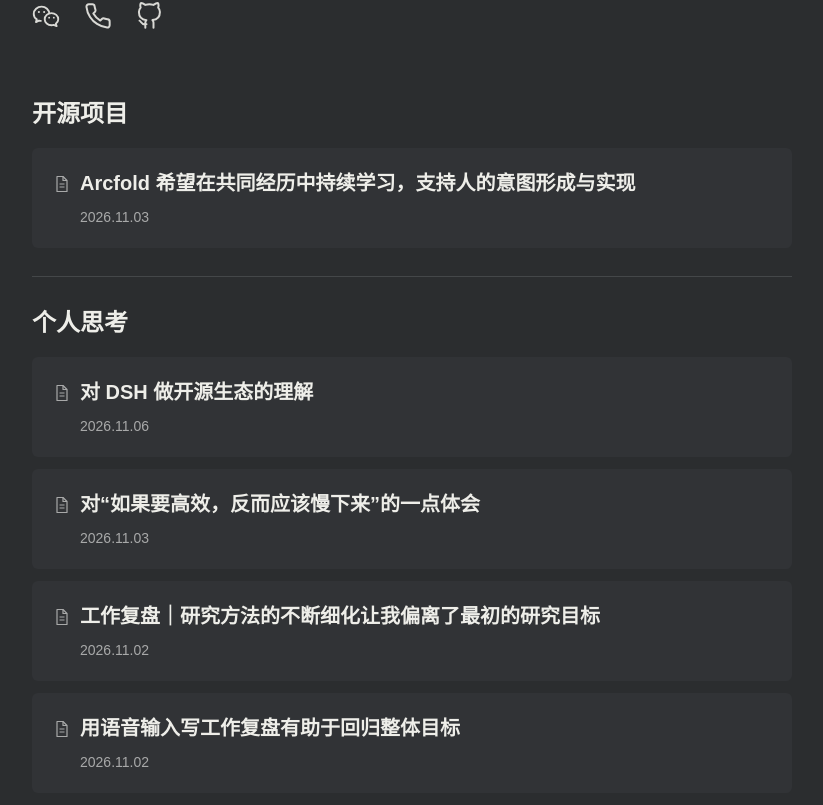
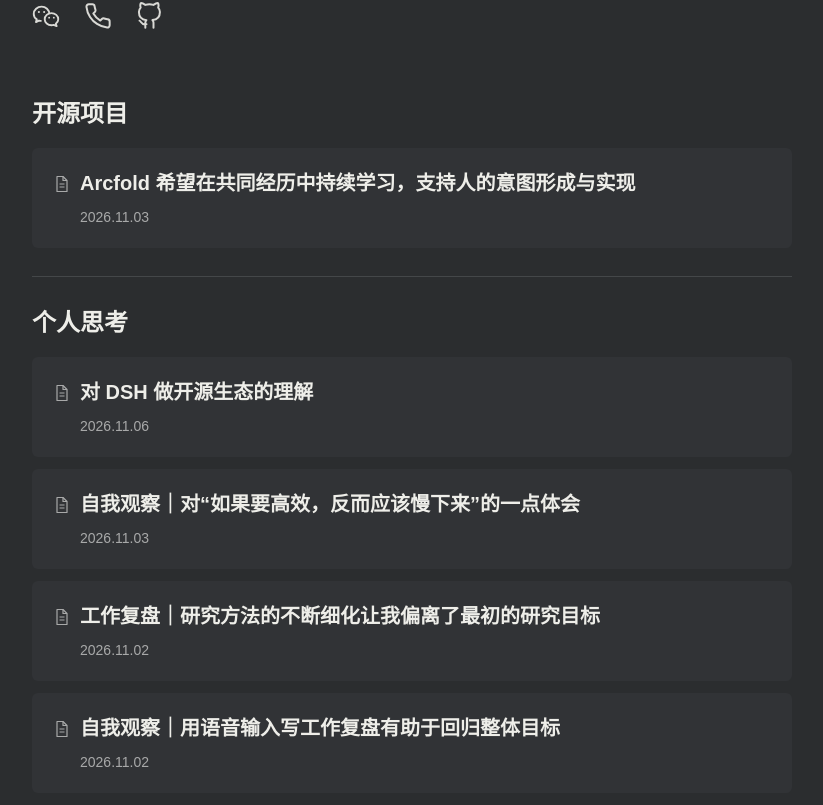
Before and after one commit to murmurwang/murmur-log, a Next.js app: page / in a window 1280 px wide. Shown: the part 255-1060 px from the top of the page, without its empty margins (228-1051 px from the left). Built offline with nearby package versions, Linux system fonts and the light colour scheme.

Commit message:
Label personal experience essays as self observation

```diff
--- a/app/components/Sections.tsx
+++ b/app/components/Sections.tsx
@@ -14,9 +14,9 @@ export const sections: Section[] = [
   { id: "projects", title: "开源项目", items: arcfoldArticles },
   { id: "thoughts", title: "个人思考", items: [
     { title: "对 DSH 做开源生态的理解", href: "/posts/dsh-open-source-ecosystem/", date: "2026-11-06" },
-    { title: "对“如果要高效，反而应该慢下来”的一点体会", href: "/posts/working-mindfully/", date: "2026-11-03" },
+    { title: "自我观察｜对“如果要高效，反而应该慢下来”的一点体会", href: "/posts/working-mindfully/", date: "2026-11-03" },
     { title: "工作复盘｜研究方法的不断细化让我偏离了最初的研究目标", href: "/posts/work-review-1102/", date: "2026-11-02" },
-    { title: "用语音输入写工作复盘有助于回归整体目标", href: "/posts/finding-direction-through-writing/", date: "2026-11-02" },
+    { title: "自我观察｜用语音输入写工作复盘有助于回归整体目标", href: "/posts/finding-direction-through-writing/", date: "2026-11-02" },
   ] },
 ];
 
--- a/app/posts/finding-direction-through-writing/page.tsx
+++ b/app/posts/finding-direction-through-writing/page.tsx
@@ -2,7 +2,7 @@ import type { Metadata } from "next";
 import Link from "next/link";
 import { PageShell } from "../../components/SiteChrome";
 
-const title = "用语音输入写工作复盘有助于回归整体目标";
+const title = "自我观察｜用语音输入写工作复盘有助于回归整体目标";
 const description = "我发现，经常用语音输入写工作复盘和碎碎念，是一种很正念的工作管理方式。";
 const url = "https://murmurlog.com/posts/finding-direction-through-writing/";
 
--- a/app/posts/working-mindfully/page.tsx
+++ b/app/posts/working-mindfully/page.tsx
@@ -2,7 +2,7 @@ import type { Metadata } from "next";
 import Link from "next/link";
 import { PageShell } from "../../components/SiteChrome";
 
-const title = "对“如果要高效，反而应该慢下来”的一点体会";
+const title = "自我观察｜对“如果要高效，反而应该慢下来”的一点体会";
 const description = "最近关于以什么样的状态工作有一些心得。";
 const url = "https://murmurlog.com/posts/working-mindfully/";
 
```
Also changed, not shown: 1 other file (tests, documents, lock files or other folders).
